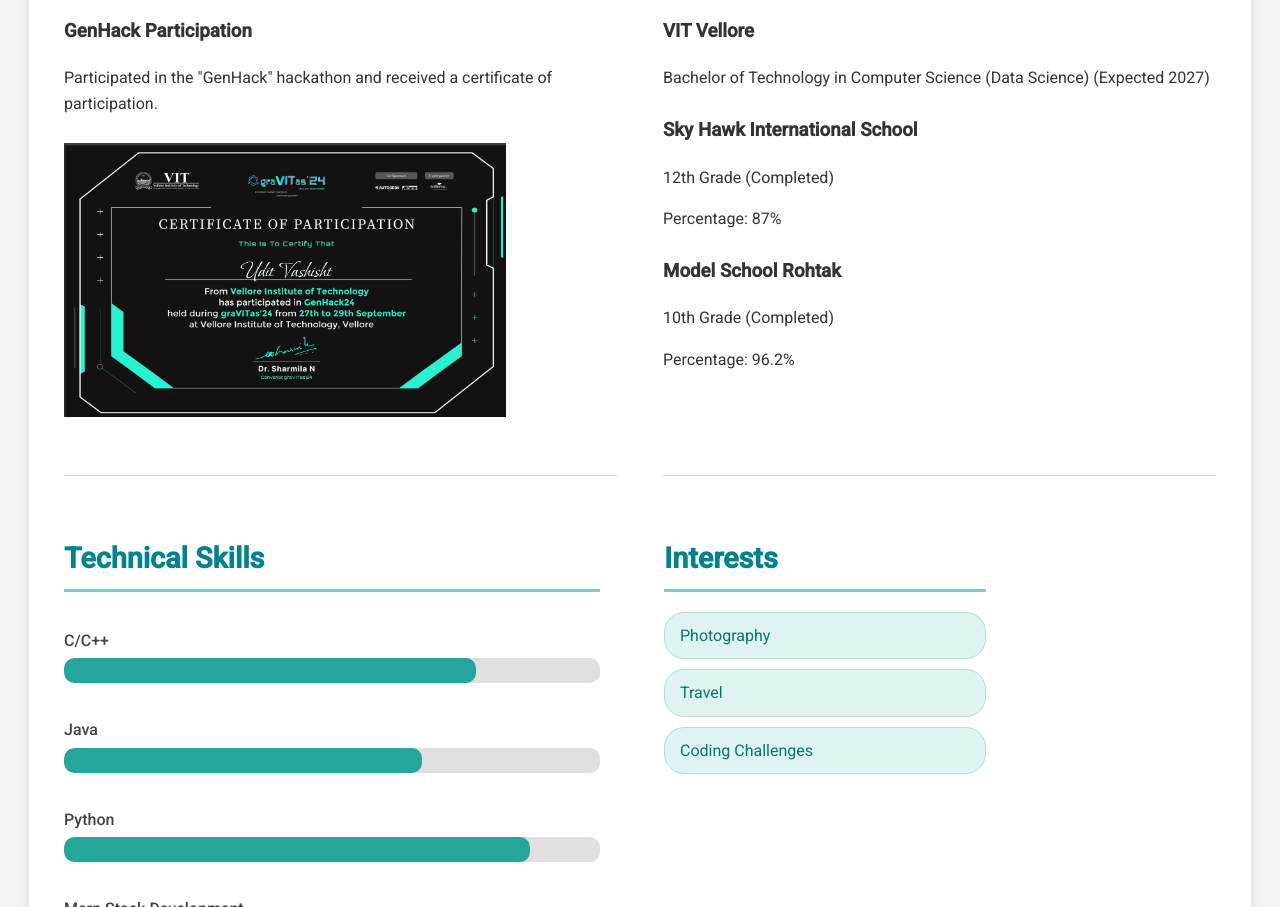
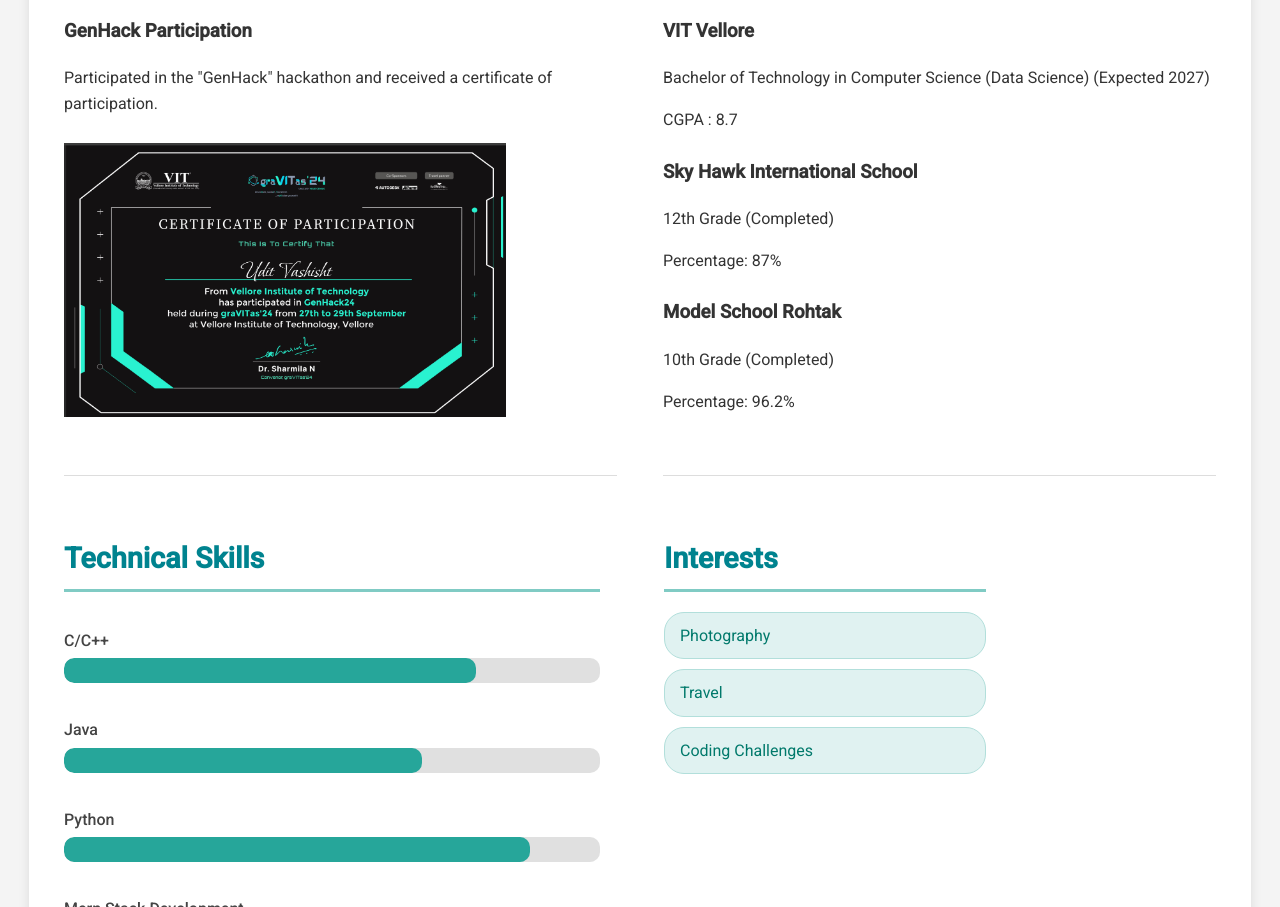
Before and after one commit to Udit587/My-portfolio, a plain HTML site: page index.html in a window 1280 px wide. Shown: the part 1426-2333 px from the top of the page. Drawn offline with Linux system fonts and the light colour scheme.

Commit message:
index.html

```diff
--- a/index.html
+++ b/index.html
@@ -70,6 +70,7 @@
             <div class="education-item">
                 <h3>VIT Vellore</h3>
                 <p>Bachelor of Technology in Computer Science (Data Science) (Expected 2027)</p>
+                <p>CGPA : 8.7</p>
             </div>
             <div class="education-item">
                 <h3>Sky Hawk International School</h3>
```
